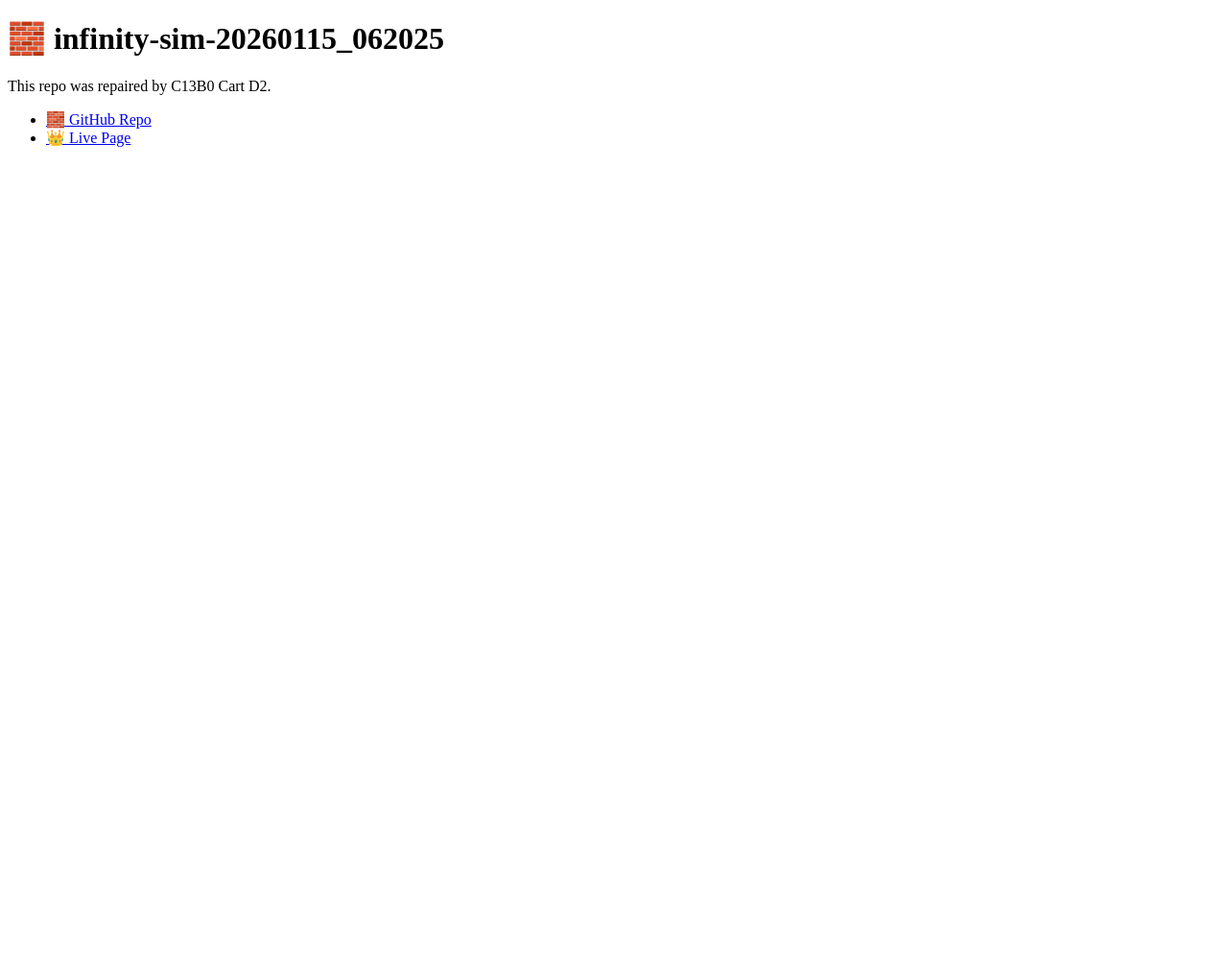
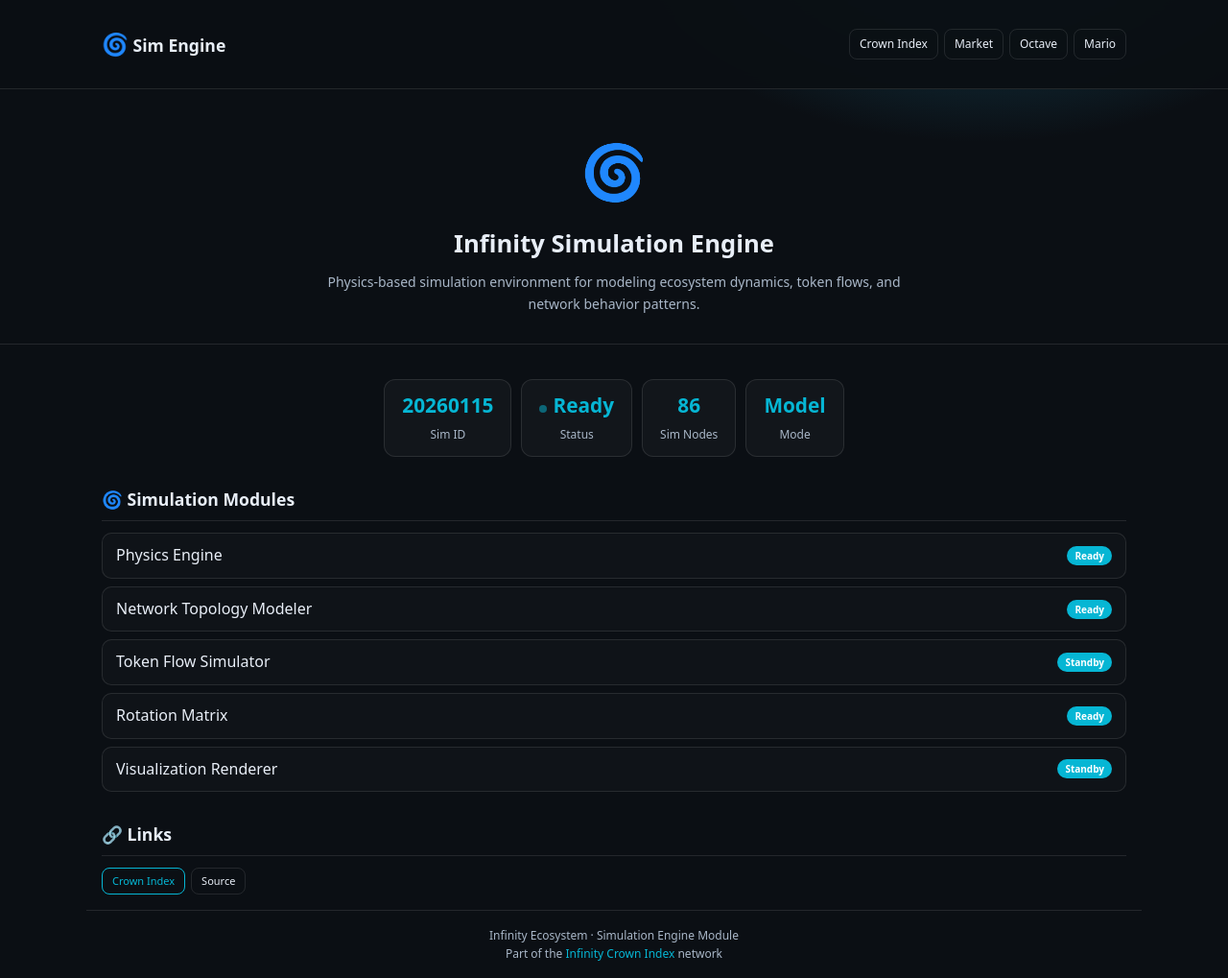
Before and after one commit to pewpi-infinity/infinity-sim-20260115_062025, a plain HTML site: page index.html in a window 1280 px wide. Shown: the whole page at 96% size. Before the commit the page ends 800 px from the top, so only its background shows below. Drawn offline with Linux system fonts and the light colour scheme.

Commit message:
Deploy sim index - Infinity ecosystem

```diff
--- a/index.html
+++ b/index.html
@@ -1,15 +1,145 @@
-<!doctype html>
-<html>
-<head>
-<meta charset="utf-8">
-<title>infinity-sim-20260115_062025</title>
-</head>
-<body>
-<h1>🧱 infinity-sim-20260115_062025</h1>
-<p>This repo was repaired by C13B0 Cart D2.</p>
-<ul>
-  <li><a href="https://github.com/pewpi-infinity/infinity-sim-20260115_062025">🧱 GitHub Repo</a></li>
-  <li><a href="https://pewpi-infinity.github.io/infinity-sim-20260115_062025/">👑 Live Page</a></li>
-</ul>
-</body>
-</html>
+<!doctype html><html lang="en"><head>
+<meta charset="utf-8"><meta name="viewport" content="width=device-width,initial-scale=1">
+<title>Simulation Engine - 20260115_0</title>
+<style>
+:root {
+  --bg: #0b0f14;
+  --panel: #0f1620;
+  --line: rgba(255,255,255,.1);
+  --text: #e8eef7;
+  --muted: #a9b7c8;
+  --accent: #06b6d4;
+  --accent2: #22d3ee;
+}
+* { box-sizing: border-box; margin: 0; padding: 0; }
+body {
+  background: radial-gradient(800px 500px at 80% -10%, #164e63, transparent 50%), var(--bg);
+  color: var(--text);
+  font-family: system-ui, -apple-system, sans-serif;
+  line-height: 1.6;
+  min-height: 100vh;
+}
+a { color: var(--accent); text-decoration: none; }
+a:hover { text-decoration: underline; }
+.wrap { max-width: 1100px; margin: auto; padding: 16px; }
+header {
+  position: sticky; top: 0; z-index: 10;
+  background: rgba(11,15,20,.95);
+  backdrop-filter: blur(10px);
+  border-bottom: 1px solid var(--line);
+  padding: 12px 16px;
+}
+.hdr { display: flex; gap: 12px; align-items: center; flex-wrap: wrap; }
+.brand { font-weight: 800; font-size: 1.1rem; white-space: nowrap; }
+.brand-icon { font-size: 1.4rem; }
+.nav { display: flex; gap: 6px; flex-wrap: wrap; margin-left: auto; }
+.nav a {
+  font-size: 12px; padding: 5px 10px;
+  border: 1px solid var(--line); border-radius: 8px;
+  white-space: nowrap; color: var(--text);
+}
+.nav a:hover { background: rgba(255,255,255,.06); text-decoration: none; }
+.hero {
+  text-align: center; padding: 40px 16px 30px;
+  border-bottom: 1px solid var(--line);
+}
+.hero-icon { font-size: 3.5rem; margin-bottom: 12px; }
+.hero h1 { font-size: 1.6rem; font-weight: 800; margin-bottom: 8px; }
+.hero p { color: var(--muted); max-width: 600px; margin: auto; font-size: 14px; }
+.stats { display: flex; gap: 10px; flex-wrap: wrap; justify-content: center; margin: 20px 0; }
+.stat {
+  border: 1px solid var(--line); border-radius: 12px;
+  padding: 10px 18px; text-align: center;
+  background: rgba(255,255,255,.03);
+}
+.stat strong { display: block; font-size: 1.3rem; color: var(--accent); }
+.stat span { font-size: 12px; color: var(--muted); }
+.grid { display: grid; grid-template-columns: repeat(auto-fill, minmax(300px, 1fr)); gap: 12px; margin-top: 20px; }
+.card {
+  border: 1px solid var(--line); border-radius: 14px;
+  padding: 16px; background: rgba(255,255,255,.03);
+  transition: border-color .2s, transform .2s;
+}
+.card:hover { border-color: var(--accent); transform: translateY(-2px); }
+.card-title { font-weight: 700; font-size: 14px; margin-bottom: 4px; }
+.card-desc { font-size: 12px; color: var(--muted); margin-bottom: 10px; }
+.card-links { display: flex; gap: 6px; flex-wrap: wrap; }
+.btn {
+  font-size: 11px; padding: 4px 10px;
+  border: 1px solid var(--line); border-radius: 8px;
+  color: var(--text); background: transparent;
+  cursor: pointer; text-decoration: none;
+}
+.btn:hover { background: rgba(255,255,255,.06); text-decoration: none; }
+.btn-accent { border-color: var(--accent); color: var(--accent); }
+section { margin-top: 30px; }
+section h2 { font-size: 1.1rem; font-weight: 700; margin-bottom: 12px; padding-bottom: 8px; border-bottom: 1px solid var(--line); }
+.tiny { font-size: 11px; color: var(--muted); }
+footer {
+  border-top: 1px solid var(--line);
+  margin-top: 40px; padding: 16px 0;
+  text-align: center; font-size: 12px; color: var(--muted);
+}
+.pulse { animation: pulse 2s ease-in-out infinite; }
+@keyframes pulse { 0%,100% { opacity: 1; } 50% { opacity: .5; } }
+.status-dot { display: inline-block; width: 8px; height: 8px; border-radius: 50%; background: var(--accent); margin-right: 6px; }
+.module-list { list-style: none; }
+.module-list li {
+  padding: 10px 14px; border: 1px solid var(--line); border-radius: 10px;
+  margin-bottom: 8px; display: flex; justify-content: space-between; align-items: center;
+  background: rgba(255,255,255,.02);
+}
+.module-list li:hover { border-color: var(--accent); }
+.tag { font-size: 10px; padding: 2px 8px; border-radius: 99px; background: var(--accent); color: #fff; font-weight: 600; }
+</style>
+</head><body>
+<header><div class="wrap hdr">
+  <span class="brand"><span class="brand-icon">&#x1F300;</span> Sim Engine</span>
+
+    <nav class="nav">
+      <a href="https://pewpi-infinity.github.io/infinity-crown-index/">Crown Index</a>
+      <a href="https://pewpi-infinity.github.io/infinity-spark-market/">Market</a>
+      <a href="https://pewpi-infinity.github.io/smug_look/">Octave</a>
+      <a href="https://pewpi-infinity.github.io/MARIO-TOKENS/">Mario</a>
+    </nav>
+</div></header>
+
+<div class="hero">
+  <div class="hero-icon">&#x1F300;</div>
+  <h1>Infinity Simulation Engine</h1>
+  <p>Physics-based simulation environment for modeling ecosystem dynamics, token flows, and network behavior patterns.</p>
+</div>
+
+<div class="wrap">
+  <div class="stats">
+    <div class="stat"><strong>20260115</strong><span>Sim ID</span></div>
+    <div class="stat"><strong><span class="status-dot pulse"></span>Ready</strong><span>Status</span></div>
+    <div class="stat"><strong>86</strong><span>Sim Nodes</span></div>
+    <div class="stat"><strong>Model</strong><span>Mode</span></div>
+  </div>
+
+  <section>
+    <h2>&#x1F300; Simulation Modules</h2>
+    <ul class="module-list">
+      <li><span>Physics Engine</span><span class="tag">Ready</span></li>
+      <li><span>Network Topology Modeler</span><span class="tag">Ready</span></li>
+      <li><span>Token Flow Simulator</span><span class="tag">Standby</span></li>
+      <li><span>Rotation Matrix</span><span class="tag">Ready</span></li>
+      <li><span>Visualization Renderer</span><span class="tag">Standby</span></li>
+    </ul>
+  </section>
+
+  <section>
+    <h2>&#x1F517; Links</h2>
+    <div class="card-links">
+      <a class="btn btn-accent" href="https://pewpi-infinity.github.io/infinity-crown-index/">Crown Index</a>
+      <a class="btn" href="https://github.com/pewpi-infinity/infinity-sim-20260115_062025" target="_blank">Source</a>
+    </div>
+  </section>
+</div>
+
+<footer class="wrap">
+  Infinity Ecosystem &middot; Simulation Engine Module<br>
+  Part of the <a href="https://pewpi-infinity.github.io/infinity-crown-index/">Infinity Crown Index</a> network
+</footer>
+</body></html>
```
